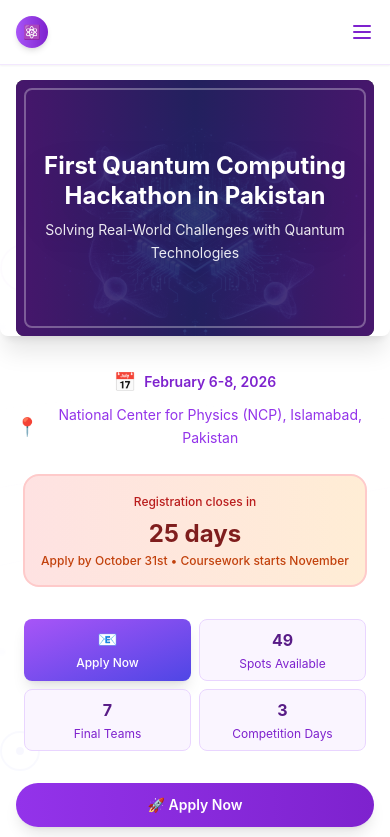
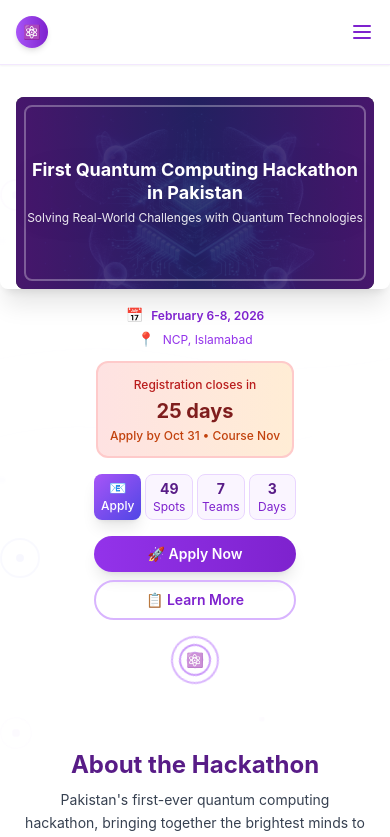
Before and after one commit to saadkarim754/QUANTUM-hackathon, a Next.js app: page / in a window 390 px wide. Shown: the top 837 px of the page. Built offline with nearby package versions, Linux system fonts and the light colour scheme.

Commit message:
changes to mobile site

```diff
--- a/src/components/sections/About.js
+++ b/src/components/sections/About.js
@@ -50,21 +50,14 @@ const About = () => {
   ];
 
   return (
-    <section id="about" className="py-16 sm:py-20 bg-white relative overflow-hidden">
+    <section id="about" className="py-8 sm:py-20 bg-white relative overflow-hidden">
       {/* Enhanced Quantum Background decorative elements */}
       <div className="absolute inset-0 opacity-5 pointer-events-none">
-        {/* Large Quantum Atoms */}
-        <div className="absolute top-1/6 left-1/8 w-16 h-16 animate-pulse">
+        {/* Simplified mobile atoms */}
+        <div className="absolute top-1/6 left-1/8 w-8 sm:w-16 h-8 sm:h-16 animate-pulse">
           <div className="relative w-full h-full">
-            {/* Nucleus */}
-            <div className="absolute top-1/2 left-1/2 w-3 h-3 bg-purple-500 rounded-full transform -translate-x-1/2 -translate-y-1/2"></div>
-            {/* Electron Orbits */}
-            <div className="absolute inset-0 border-2 border-purple-400 rounded-full animate-spin" style={{animationDuration: '8s'}}></div>
-            <div className="absolute inset-2 border border-indigo-400 rounded-full animate-spin" style={{animationDuration: '6s', animationDirection: 'reverse'}}></div>
-            <div className="absolute inset-4 border border-purple-300 rounded-full animate-spin" style={{animationDuration: '4s'}}></div>
-            {/* Electrons */}
-            <div className="absolute top-0 left-1/2 w-2 h-2 bg-purple-500 rounded-full transform -translate-x-1/2 animate-bounce"></div>
-            <div className="absolute bottom-2 right-2 w-1 h-1 bg-indigo-500 rounded-full animate-ping"></div>
+            <div className="absolute top-1/2 left-1/2 w-2 sm:w-3 h-2 sm:h-3 bg-purple-500 rounded-full transform -translate-x-1/2 -translate-y-1/2"></div>
+            <div className="absolute inset-0 border border-purple-400 sm:border-2 rounded-full animate-spin" style={{animationDuration: '8s'}}></div>
           </div>
         </div>
 
@@ -127,11 +120,11 @@ const About = () => {
       <div className="relative z-10 max-w-7xl mx-auto px-4 sm:px-6 lg:px-8">
 
         {/* About Header */}
-        <div className="text-center mb-12 sm:mb-16">
-          <h2 className="text-3xl sm:text-4xl lg:text-5xl font-bold text-purple-900 mb-4 sm:mb-6">
+        <div className="text-center mb-6 sm:mb-16">
+          <h2 className="text-2xl sm:text-4xl lg:text-5xl font-bold text-purple-900 mb-2 sm:mb-6">
             About the Hackathon
           </h2>
-          <p className="text-lg sm:text-xl text-gray-700 max-w-4xl mx-auto leading-relaxed px-2 sm:px-0">
+          <p className="text-sm sm:text-xl text-gray-700 max-w-4xl mx-auto leading-relaxed px-2 sm:px-0">
             Pakistan's first-ever quantum computing hackathon, bringing together the brightest minds
             to tackle real-world challenges using quantum technologies and contribute to achieving
             the Sustainable Development Goals.
--- a/src/components/sections/Contact.js
+++ b/src/components/sections/Contact.js
@@ -4,7 +4,7 @@ import { CONTACT_INFO } from '@/lib/constants';
 
 const Contact = () => {
   return (
-    <section id="contact" className="py-16 sm:py-20 bg-gradient-to-r from-indigo-900 via-purple-900 to-purple-800 relative overflow-hidden">
+    <section id="contact" className="py-8 sm:py-20 bg-gradient-to-r from-indigo-900 via-purple-900 to-purple-800 relative overflow-hidden">
       {/* Quantum circuit background */}
       <div className="absolute inset-0 opacity-10">
         <svg className="w-full h-full" viewBox="0 0 800 600" fill="none" xmlns="http://www.w3.org/2000/svg">
--- a/src/components/sections/Hero.js
+++ b/src/components/sections/Hero.js
@@ -13,11 +13,11 @@ const Hero = () => {
   }, []);
 
   return (
-    <section className="relative min-h-screen flex flex-col justify-center bg-white pt-20 sm:pt-24 overflow-hidden">
+    <section className="relative min-h-[85vh] sm:min-h-screen flex flex-col justify-center bg-white pt-16 sm:pt-24 overflow-hidden">
       {/* Quantum Decorative Elements for White Background */}
       <div className="absolute inset-0 opacity-5 pointer-events-none">
         {/* Floating Atoms */}
-        <div className="absolute top-1/4 left-1/6 w-12 h-12 animate-pulse">
+        <div className="absolute top-1/4 left-1/6 w-8 sm:w-12 h-8 sm:h-12 animate-pulse">
           <div className="relative w-full h-full">
             <div className="absolute inset-0 border-2 border-purple-400 rounded-full"></div>
             <div className="absolute top-1/2 left-1/2 w-2 h-2 bg-purple-500 rounded-full transform -translate-x-1/2 -translate-y-1/2"></div>
@@ -54,7 +54,7 @@ const Hero = () => {
         <div className="absolute bottom-1/4 left-2/3 w-1 h-1 bg-indigo-300 rounded-full animate-ping" style={{animationDelay: '2.5s'}}></div>
       </div>
       {/* Canvas-style Title Section with Team Image Background */}
-      <div className="relative w-full max-w-6xl mx-auto h-64 sm:h-80 lg:h-96 mb-8 sm:mb-12 overflow-hidden rounded-lg shadow-xl px-4 sm:px-8">
+      <div className="relative w-full max-w-6xl mx-auto h-48 sm:h-80 lg:h-96 mb-4 sm:mb-12 overflow-hidden rounded-lg shadow-xl px-4 sm:px-8">
         <div className="w-full h-full relative overflow-hidden rounded-lg">
           {/* Team Image Background */}
           <div
@@ -72,12 +72,12 @@ const Hero = () => {
           <div className="absolute inset-2 sm:inset-4 border-2 sm:border-4 border-white/30 rounded-lg"></div>
 
           {/* Title Content */}
-          <div className="relative z-10 h-full flex items-center justify-center px-4 sm:px-6 lg:px-8">
+          <div className="relative z-10 h-full flex items-center justify-center px-2 sm:px-6 lg:px-8">
             <div className="text-center max-w-4xl">
-              <h1 className="text-2xl sm:text-3xl lg:text-4xl xl:text-5xl font-bold mb-2 sm:mb-4 text-white leading-tight drop-shadow-2xl">
+              <h1 className="text-lg sm:text-3xl lg:text-4xl xl:text-5xl font-bold mb-1 sm:mb-4 text-white leading-tight drop-shadow-2xl">
                 {HACKATHON_INFO.title}
               </h1>
-              <p className="text-sm sm:text-base lg:text-lg text-white/90 leading-relaxed drop-shadow-lg">
+              <p className="text-xs sm:text-base lg:text-lg text-white/90 leading-relaxed drop-shadow-lg">
                 {HACKATHON_INFO.subtitle}
               </p>
             </div>
@@ -88,68 +88,68 @@ const Hero = () => {
       {/* White Background Content Section */}
       <div className="relative z-10 max-w-7xl mx-auto px-4 sm:px-6 lg:px-8 text-center">
         {/* Event Details */}
-        <div className="mb-6 sm:mb-8 space-y-2">
-          <p className="text-sm sm:text-base text-purple-700 flex items-center justify-center gap-2 font-semibold">
-            <span className="text-lg sm:text-xl">📅</span>
+        <div className="mb-3 sm:mb-8 space-y-1 sm:space-y-2">
+          <p className="text-xs sm:text-base text-purple-700 flex items-center justify-center gap-2 font-semibold">
+            <span className="text-sm sm:text-xl">📅</span>
             <span className="leading-relaxed">{HACKATHON_INFO.dates}</span>
           </p>
-          <p className="text-sm sm:text-base text-purple-600 flex items-center justify-center gap-2">
-            <span className="text-lg sm:text-xl">📍</span>
-            <span className="leading-relaxed max-w-md sm:max-w-none text-center">{HACKATHON_INFO.location}</span>
+          <p className="text-xs sm:text-base text-purple-600 flex items-center justify-center gap-2">
+            <span className="text-sm sm:text-xl">📍</span>
+            <span className="leading-relaxed text-center">NCP, Islamabad</span>
           </p>
         </div>
 
         {/* Registration Countdown */}
         {daysUntil && daysUntil > 0 && (
-          <div className="mb-8 sm:mb-10">
-            <div className="inline-block bg-gradient-to-r from-red-100 to-orange-100 border-2 border-red-200 rounded-2xl p-4 sm:p-6">
-              <p className="text-red-700 mb-2 font-medium text-xs sm:text-sm leading-relaxed">Registration closes in</p>
-              <p className="text-2xl sm:text-3xl lg:text-4xl font-bold text-red-900 leading-tight mb-1">
+          <div className="mb-4 sm:mb-10">
+            <div className="inline-block bg-gradient-to-r from-red-100 to-orange-100 border-2 border-red-200 rounded-xl p-3 sm:p-6">
+              <p className="text-red-700 mb-1 sm:mb-2 font-medium text-xs leading-relaxed">Registration closes in</p>
+              <p className="text-xl sm:text-3xl lg:text-4xl font-bold text-red-900 leading-tight mb-1">
                 {daysUntil} days
               </p>
-              <p className="text-orange-700 text-xs font-medium">Apply by October 31st • Coursework starts November</p>
+              <p className="text-orange-700 text-xs font-medium">Apply by Oct 31 • Course Nov</p>
             </div>
           </div>
         )}
 
         {/* Key Stats */}
-        <div className="grid grid-cols-2 sm:grid-cols-4 gap-2 sm:gap-3 mb-8 sm:mb-10 max-w-3xl mx-auto px-2 sm:px-0">
-          <div className="bg-gradient-to-br from-purple-500 to-indigo-600 text-white rounded-lg p-2 sm:p-3 hover:scale-105 transition-all duration-300 text-center shadow-lg">
-            <div className="text-base sm:text-lg lg:text-xl font-bold mb-1">📧</div>
-            <div className="text-xs font-medium">Apply Now</div>
+        <div className="grid grid-cols-4 gap-1 sm:gap-3 mb-4 sm:mb-10 max-w-xs sm:max-w-3xl mx-auto">
+          <div className="bg-gradient-to-br from-purple-500 to-indigo-600 text-white rounded-lg p-1 sm:p-3 text-center shadow-lg">
+            <div className="text-sm sm:text-lg lg:text-xl font-bold mb-0 sm:mb-1">📧</div>
+            <div className="text-xs font-medium">Apply</div>
           </div>
-          <div className="bg-purple-50 border border-purple-200 rounded-lg p-2 sm:p-3 hover:bg-purple-100 transition-colors text-center">
-            <div className="text-base sm:text-lg lg:text-xl font-bold text-purple-900 mb-1">{HACKATHON_INFO.stats.finalParticipants}</div>
-            <div className="text-xs text-purple-700">Spots Available</div>
+          <div className="bg-purple-50 border border-purple-200 rounded-lg p-1 sm:p-3 text-center">
+            <div className="text-sm sm:text-lg lg:text-xl font-bold text-purple-900 mb-0 sm:mb-1">{HACKATHON_INFO.stats.finalParticipants}</div>
+            <div className="text-xs text-purple-700">Spots</div>
           </div>
-          <div className="bg-purple-50 border border-purple-200 rounded-lg p-2 sm:p-3 hover:bg-purple-100 transition-colors text-center">
-            <div className="text-base sm:text-lg lg:text-xl font-bold text-purple-900 mb-1">{HACKATHON_INFO.stats.teams}</div>
-            <div className="text-xs text-purple-700">Final Teams</div>
+          <div className="bg-purple-50 border border-purple-200 rounded-lg p-1 sm:p-3 text-center">
+            <div className="text-sm sm:text-lg lg:text-xl font-bold text-purple-900 mb-0 sm:mb-1">{HACKATHON_INFO.stats.teams}</div>
+            <div className="text-xs text-purple-700">Teams</div>
           </div>
-          <div className="bg-purple-50 border border-purple-200 rounded-lg p-2 sm:p-3 hover:bg-purple-100 transition-colors text-center">
-            <div className="text-base sm:text-lg lg:text-xl font-bold text-purple-900 mb-1">{HACKATHON_INFO.stats.durationDays}</div>
-            <div className="text-xs text-purple-700">Competition Days</div>
+          <div className="bg-purple-50 border border-purple-200 rounded-lg p-1 sm:p-3 text-center">
+            <div className="text-sm sm:text-lg lg:text-xl font-bold text-purple-900 mb-0 sm:mb-1">{HACKATHON_INFO.stats.durationDays}</div>
+            <div className="text-xs text-purple-700">Days</div>
           </div>
         </div>
 
         {/* CTA Buttons */}
-        <div className="flex flex-col sm:flex-row gap-3 sm:gap-4 justify-center items-center mb-6 sm:mb-8">
-          <Button size="md" variant="primary" className="text-sm sm:text-base px-5 sm:px-6 py-2 sm:py-3 bg-gradient-to-r from-purple-600 to-purple-700 hover:from-purple-700 hover:to-purple-800 w-full sm:w-auto min-w-[180px] sm:min-w-0 shadow-lg">
+        <div className="flex flex-col sm:flex-row gap-2 sm:gap-4 justify-center items-center mb-4 sm:mb-8">
+          <Button size="sm" variant="primary" className="text-sm px-4 py-2 sm:px-6 sm:py-3 bg-gradient-to-r from-purple-600 to-purple-700 hover:from-purple-700 hover:to-purple-800 w-full sm:w-auto min-w-[160px] sm:min-w-0 shadow-lg">
             🚀 Apply Now
           </Button>
-          <Button size="md" variant="outline" className="text-sm sm:text-base px-5 sm:px-6 py-2 sm:py-3 text-purple-700 border-purple-300 hover:bg-purple-50 w-full sm:w-auto min-w-[180px] sm:min-w-0">
+          <Button size="sm" variant="outline" className="text-sm px-4 py-2 sm:px-6 sm:py-3 text-purple-700 border-purple-300 hover:bg-purple-50 w-full sm:w-auto min-w-[160px] sm:min-w-0">
             📋 Learn More
           </Button>
         </div>
 
         {/* Quantum Logo/Symbol */}
-        <div className="mt-4 sm:mt-6 opacity-60">
-          <div className="w-16 h-16 sm:w-20 sm:h-20 lg:w-24 lg:h-24 mx-auto relative">
+        <div className="mt-2 sm:mt-6 opacity-60">
+          <div className="w-12 h-12 sm:w-20 sm:h-20 lg:w-24 lg:h-24 mx-auto relative">
             <div className="absolute inset-0 border-2 border-purple-400 rounded-full animate-spin"></div>
             <div className="absolute inset-2 border-2 border-purple-500 rounded-full animate-spin" style={{animationDirection: 'reverse'}}></div>
             <div className="absolute inset-4 border-2 border-purple-600 rounded-full animate-spin"></div>
             <div className="absolute inset-0 flex items-center justify-center">
-              <span className="text-lg sm:text-xl lg:text-2xl">⚛️</span>
+              <span className="text-sm sm:text-xl lg:text-2xl">⚛️</span>
             </div>
           </div>
         </div>
--- a/src/components/sections/Organizers.js
+++ b/src/components/sections/Organizers.js
@@ -3,7 +3,7 @@ import { ORGANIZERS, CONTACT_INFO } from '@/lib/constants';
 
 const Organizers = () => {
   return (
-        <section id="organizers" className="py-16 sm:py-20 bg-white relative overflow-hidden">
+        <section id="organizers" className="py-8 sm:py-20 bg-white relative overflow-hidden">
       {/* Background decorative elements */}
       <div className="absolute inset-0 opacity-10">
         <svg className="w-full h-full" viewBox="0 0 800 600" fill="none" xmlns="http://www.w3.org/2000/svg">
--- a/src/components/sections/Prizes.js
+++ b/src/components/sections/Prizes.js
@@ -3,7 +3,7 @@ import { PRIZES, ADDITIONAL_BENEFITS } from '@/lib/constants';
 
 const Prizes = () => {
   return (
-    <section id="prizes" className="py-16 sm:py-20 bg-gradient-to-r from-pink-900 via-purple-900 to-blue-900 relative overflow-hidden">
+    <section id="prizes" className="py-8 sm:py-20 bg-gradient-to-r from-pink-900 via-purple-900 to-blue-900 relative overflow-hidden">
       {/* Quantum wave background */}
       <div className="absolute inset-0 opacity-20">
         <div className="absolute top-1/2 left-1/2 transform -translate-x-1/2 -translate-y-1/2">
--- a/src/components/sections/Themes.js
+++ b/src/components/sections/Themes.js
@@ -3,7 +3,7 @@ import { SDG_THEMES } from '@/lib/constants';
 
 const Themes = () => {
   return (
-        <section id="themes" className="py-16 sm:py-20 bg-gradient-to-r from-indigo-900 via-purple-900 to-pink-900 relative overflow-hidden">
+        <section id="themes" className="py-8 sm:py-20 bg-gradient-to-r from-indigo-900 via-purple-900 to-pink-900 relative overflow-hidden">
       {/* SDG background pattern */}
       <div className="absolute inset-0 opacity-10">
         <svg className="w-full h-full" viewBox="0 0 400 400" fill="none" xmlns="http://www.w3.org/2000/svg">
--- a/src/components/sections/Timeline.js
+++ b/src/components/sections/Timeline.js
@@ -3,7 +3,7 @@ import { TIMELINE, EVALUATION_CRITERIA } from '@/lib/constants';
 
 const Timeline = () => {
   return (
-    <section id="timeline" className="py-16 sm:py-20 bg-gradient-to-r from-purple-800 via-purple-900 to-indigo-900 relative overflow-hidden">
+    <section id="timeline" className="py-8 sm:py-20 bg-gradient-to-r from-purple-800 via-purple-900 to-indigo-900 relative overflow-hidden">
       {/* Quantum particles background */}
       <div className="absolute inset-0 opacity-20">
         <div className="absolute top-1/4 left-1/4 w-2 h-2 bg-purple-300 rounded-full animate-pulse"></div>
```
